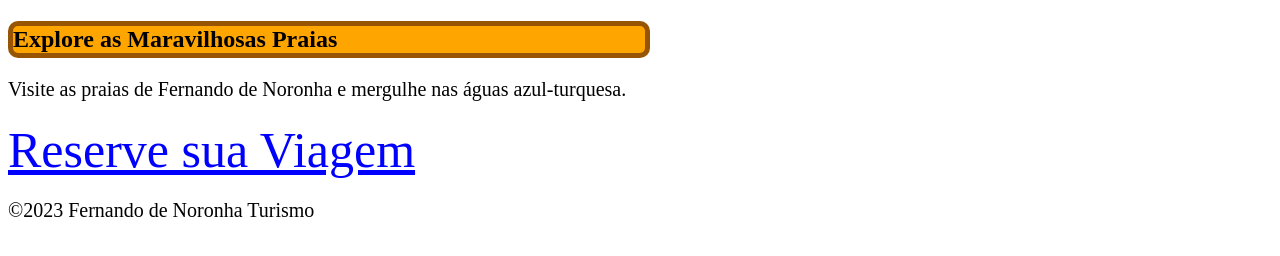
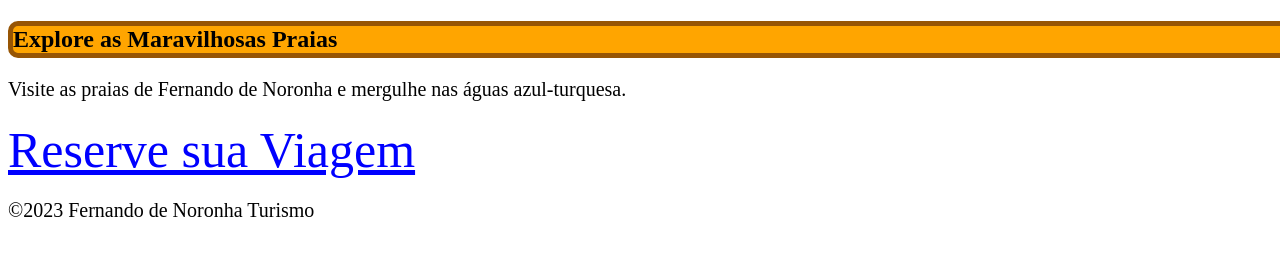
Before and after one commit to davitkblade/site-de-viagem, a plain HTML site: page index.html in a window 1280 px wide. Shown: the part 448-704 px from the top of the page. Drawn offline with Linux system fonts and the light colour scheme.

Commit message:
style.css

```diff
--- a/style.css
+++ b/style.css
@@ -13,7 +13,7 @@ h2{
     color: black;
     border: solid 5px rgb(151, 85, 4);
     border-radius: 10px;
-    width: 50%;
+    width: 1400px;
     }
 img{
     border: 5px solid;
```
